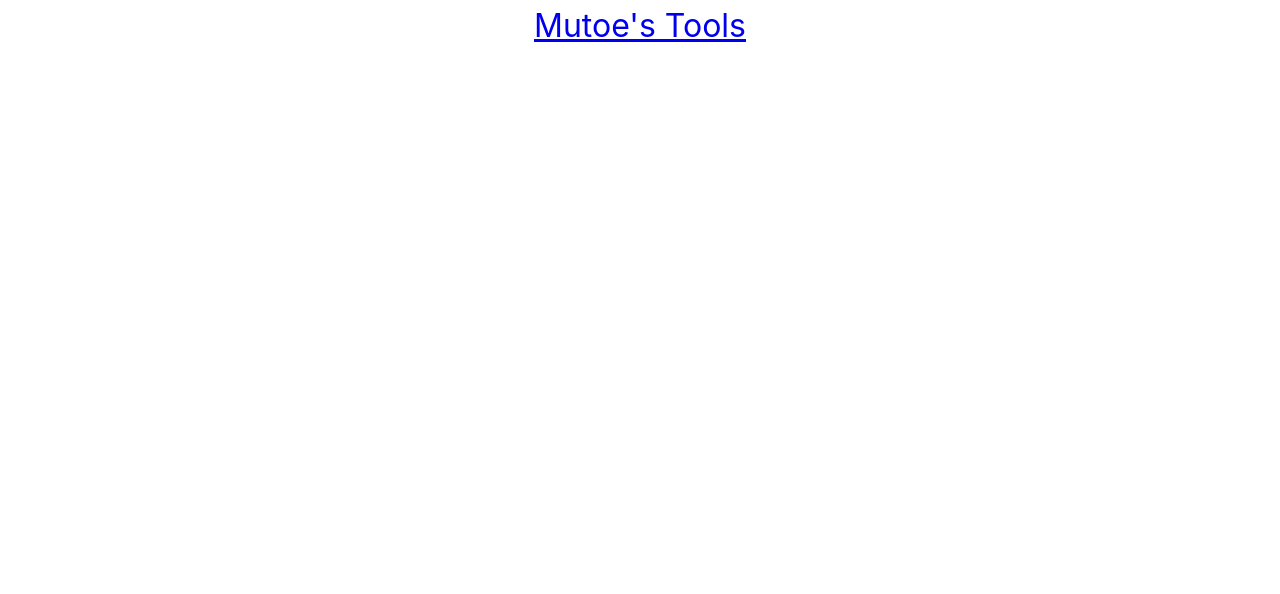
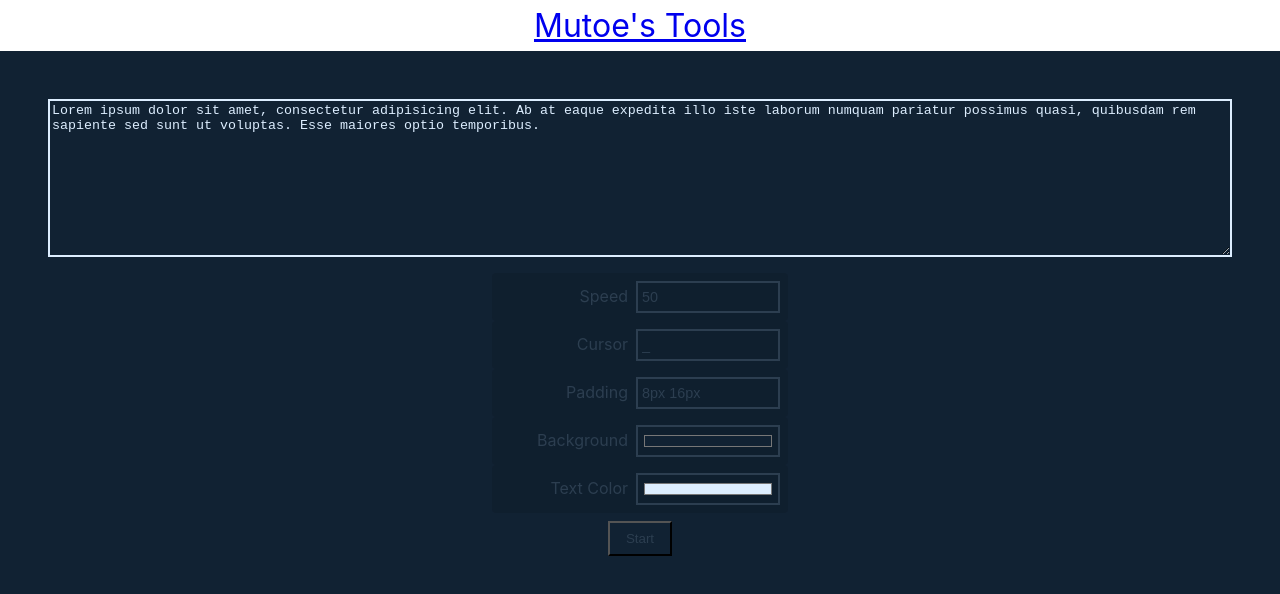
Before and after one commit to mutoe/tools, a Vue app: page /typewriter in a window 1280 px wide. Before the commit this address had no page. Shown: the top 594 px of the page. Built offline with nearby package versions, Linux system fonts and the light colour scheme.

Commit message:
feat: add typewriter

```diff
--- a/package.json
+++ b/package.json
@@ -19,6 +19,7 @@
   "dependencies": {
     "lodash": "^4.17.21",
     "pinia": "^2.1.7",
+    "typed.js": "^2.1.0",
     "vite-plugin-pwa": "^0.17.4",
     "vue": "^3.3.12",
     "vue-router": "^4.2.5"
--- a/src/hooks/useFullscreen.ts
+++ b/src/hooks/useFullscreen.ts
@@ -9,9 +9,9 @@ export default function useFullscreen(element: Ref<HTMLElement | undefined>) {
 
   const toggleFullscreen = () => {
     if (document.fullscreenElement)
-      document.exitFullscreen?.()
+      void document.exitFullscreen?.()
     else
-      element.value?.requestFullscreen?.()
+      void element.value?.requestFullscreen?.()
   }
 
   onMounted(() => {
--- a/src/router.ts
+++ b/src/router.ts
@@ -6,5 +6,6 @@ export const router = createRouter({
   routes: [
     { path: '/', name: 'home', component: Home },
     { path: '/timer', name: 'timer', component: () => import('src/views/Timer.vue') },
+    { path: '/typewriter', name: 'typewriter', component: () => import('src/views/Typewriter.vue') },
   ],
 })
--- a/src/views/Home.vue
+++ b/src/views/Home.vue
@@ -1,6 +1,7 @@
 <template>
   <nav>
     <RouterLink class="item" to="/timer">Timer</RouterLink>
+    <RouterLink class="item" to="/typewriter">Typewriter</RouterLink>
   </nav>
 </template>
 
@@ -18,7 +19,7 @@ nav {
     height min(100px, 20vh)
     align-items center
     justify-content center
-    margin 0 auto
+    margin 0 auto 4vw
     font-size 150%
   }
 }
--- /dev/null
+++ b/src/views/Typewriter.vue
@@ -0,0 +1,238 @@
+<template>
+  <div class="container" :class="{ typing }">
+    <textarea
+      v-model="text"
+      class="text-input"
+      name=""
+      rows="10"
+    />
+    <label>
+      <span>Speed</span>
+      <input v-model="speed" type="number" placeholder="speed">
+    </label>
+    <label>
+      <span>Cursor</span>
+      <input
+        v-model="cursor"
+        type="text"
+        maxlength="1"
+        placeholder="cursor"
+      >
+    </label>
+    <label>
+      <span>Padding</span>
+      <input
+        v-model="padding"
+        title="vertical horizontal"
+        type="text"
+        placeholder="padding"
+      >
+    </label>
+    <label>
+      <span>Background</span>
+      <input v-model="backgroundColor" type="color">
+    </label>
+    <label>
+      <span>Text Color</span>
+      <input v-model="textColor" type="color">
+    </label>
+    <div class="buttons">
+      <button v-if="!typed" @click="onInit">Start</button>
+      <button v-else @click="onInit">Restart</button>
+      <button v-if="typed && !typing" title="Space key" @click="onStart">Continue <kbd>Space</kbd></button>
+      <button v-else-if="typed" title="Space key" @click="onStop">Pause <kbd>Space</kbd></button>
+      <button v-if="typed" title="Backspace key" @click="onReset">Clear <kbd>Backspace</kbd></button>
+      <button v-if="typed" title="Enter key" @click="onReset">Fullscreen <kbd>Enter</kbd></button>
+    </div>
+
+    <div
+      ref="fullscreenRef"
+      class="typewriter-container"
+      :class="{ isFullscreen }"
+    >
+      <div :key="refresh">
+        <span id="typewriter" ref="typewriterElement" />
+      </div>
+    </div>
+  </div>
+</template>
+
+<script lang="ts" setup>
+import { nextTick, onMounted, onUnmounted, ref, watch } from 'vue'
+import Typed from 'typed.js'
+import useFullscreen from 'src/hooks/useFullscreen'
+
+const typewriterElement = ref<HTMLTimeElement>()
+const fullscreenRef = ref<HTMLTimeElement>()
+const { isFullscreen, toggleFullscreen } = useFullscreen(fullscreenRef)
+
+const text = ref('Lorem ipsum dolor sit amet, consectetur adipisicing elit. Ab at eaque expedita illo iste laborum numquam pariatur possimus quasi, quibusdam rem sapiente sed sunt ut voluptas. Esse maiores optio temporibus.')
+const speed = ref(50)
+const cursor = ref('_')
+const padding = ref('8px 16px')
+const backgroundColor = ref('#112233')
+const textColor = ref('#ddeeff')
+const typed = ref<Typed>()
+const typing = ref(false)
+const refresh = ref(1)
+
+function onInit() {
+  refresh.value++
+  nextTick(() => {
+    typed.value = new Typed(typewriterElement.value, {
+      strings: text.value.split('\n'),
+      typeSpeed: speed.value,
+      cursorChar: cursor.value,
+    })
+    onReset()
+    toggleFullscreen()
+    setTimeout(() => {
+      onStart()
+    }, 500)
+  })
+}
+
+function onStart() {
+  typed.value?.start()
+  typing.value = true
+}
+
+function onStop() {
+  typed.value?.stop()
+  typing.value = false
+}
+
+function onReset() {
+  onStop()
+  typed.value?.reset()
+}
+
+watch(isFullscreen, () => {
+  if (!isFullscreen.value)
+    onStop()
+})
+
+function keydownHandler(event: KeyboardEvent) {
+  const target = event.target as HTMLElement | null
+  if (!target || target.tagName === 'INPUT' || target.tagName === 'TEXTAREA')
+    return
+  switch (event.code) {
+    case 'Space': {
+      if (typing.value)
+        onStop()
+      else
+        onStart()
+      break
+    }
+    case 'Enter': {
+      toggleFullscreen()
+      break
+    }
+    case 'Backspace': {
+      onReset()
+      break
+    }
+  }
+}
+
+onMounted(() => {
+  window.addEventListener('keydown', keydownHandler)
+})
+
+onUnmounted(() => {
+  window.removeEventListener('keydown', keydownHandler)
+})
+</script>
+
+<style lang="stylus">
+@keyframes blinker {
+  70% {
+    color $secondary
+  }
+}
+</style>
+
+<style lang="stylus" scoped>
+.container {
+  display flex
+  height 100%
+  flex-direction column
+  align-items center
+  padding 48px
+  background v-bind(backgroundColor)
+}
+
+.text-input {
+  width 100%
+  margin-bottom 16px
+  color v-bind(textColor)
+  text-align left
+}
+
+.typewriter-container {
+  width 100%
+  background v-bind(backgroundColor)
+  color v-bind(textColor)
+  font-size 3rem
+  text-align left
+
+  &.isFullscreen {
+    padding v-bind(padding)
+  }
+}
+
+.buttons {
+  margin-top 8px
+}
+
+label {
+  display flex
+  height 48px
+  flex-direction row
+  align-items center
+  padding 8px
+  border-radius 4px
+  background rgba(0, 0, 0, 0.1)
+
+  span {
+    display inline-flex
+    width 8em
+    height 100%
+    align-items center
+    justify-content flex-end
+    margin-right 8px
+  }
+
+  span + * {
+    width 10em
+    height 100%
+    padding 4px
+    font-size 0.9rem
+  }
+}
+
+input, textarea {
+  border 2px solid currentColor
+  background transparent
+  color inherit
+}
+
+button {
+  padding 8px 16px
+  border 2px solid $white
+  margin-right 8px
+  background transparent
+  color inherit
+
+  &:last-child {
+    margin-right 0
+  }
+}
+
+kbd {
+  padding 0 2px
+  border 1px solid currentColor
+  font-size 0.8em
+  vertical-align baseline
+}
+</style>
```
Also changed, not shown: 1 other file (tests, documents, lock files or other folders).
